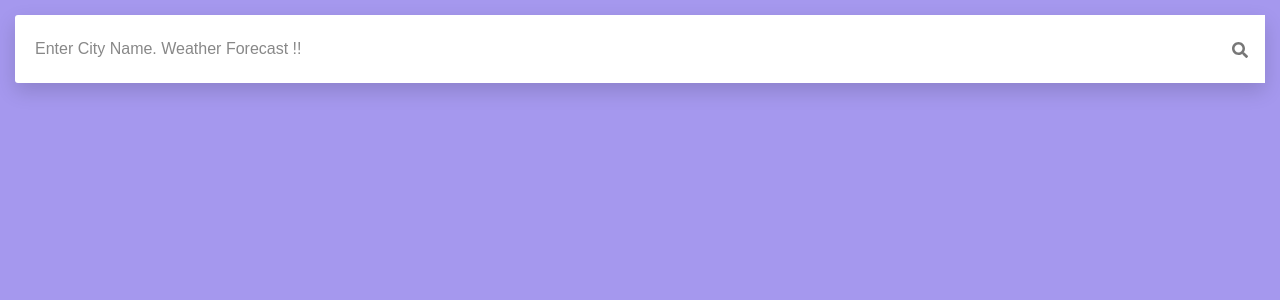
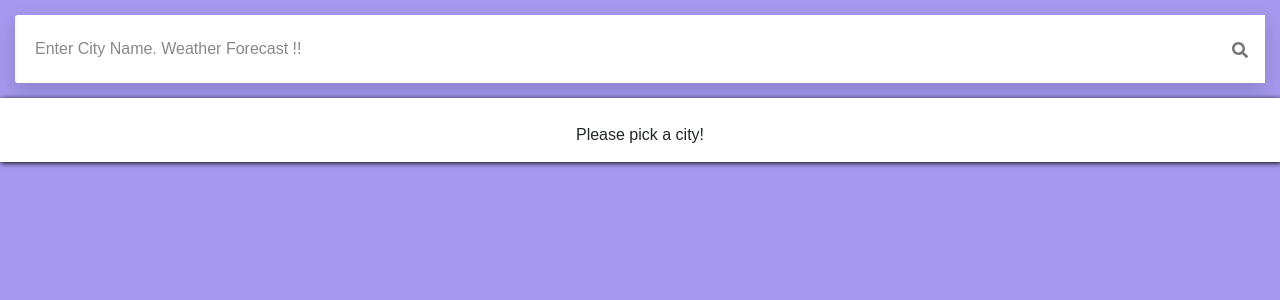
Before and after one commit to xRavi/weather, a React (Create React App) app: page / in a window 1280 px wide. Shown: the top 300 px of the page. Built offline with nearby package versions, Linux system fonts and the light colour scheme.

Commit message:
css changes

```diff
--- a/src/containers/Homepage.css
+++ b/src/containers/Homepage.css
@@ -36,8 +36,11 @@
     float: left;
     width: 100%;
     max-height: 80vh;
+    padding: 15px;
     padding-top: 25px;
+    background: #fff;
     overflow: scroll;
+    box-shadow: 1px 1px 5px #000;
 }
 table {
     float: left;
@@ -66,11 +69,11 @@ body {
     background-color: #a598ee;
     background-size: cover;
     background-position: center center;
-    padding: 15px;
   }
 
   .s003 form {
     width: 100%;
+    padding: 15px;
     margin-bottom: 0;
   }
 
--- a/src/containers/Homepage.js
+++ b/src/containers/Homepage.js
@@ -92,7 +92,8 @@ const Homepage = props => {
               </table>
             </div>
           }
-          {(!fetchedData || (fetchedData && !fetchedData.list)) && <div className='tableWrapper'>{fetchedData && fetchedData.message}</div>}
+          {fetchedData && <div className='tableWrapper'>{fetchedData.message}</div>}
+          {!fetchedData && <div className='tableWrapper'>Please pick a city!</div>}
       </div>
     )
   }
```
